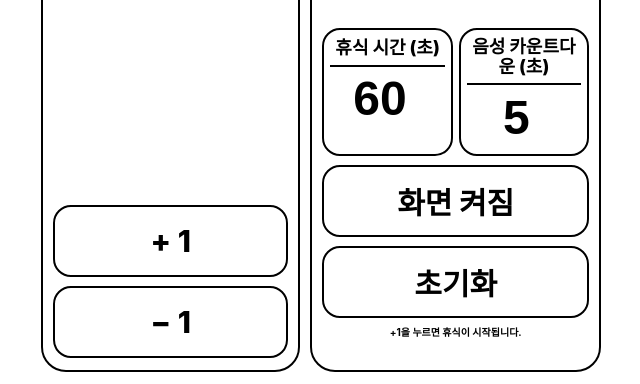
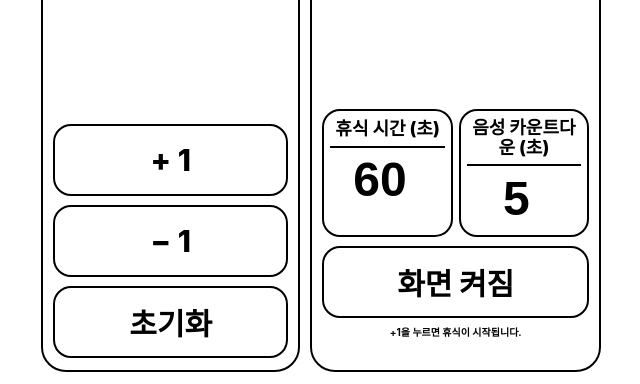
Before and after one commit to dh457vky9g-coder/W, a plain HTML site: page index.html in a window 1280 px wide. Shown: the part 416-800 px from the top of the page, without its empty margins (319-959 px from the left). Drawn offline with Linux system fonts and the light colour scheme.

Commit message:
Add files via upload

```diff
--- a/index.html
+++ b/index.html
@@ -29,6 +29,8 @@ button:active{background:#eee}
 .rest-setting-line{height:2px;background:#000}
 .rest-input{display:block;width:100%;height:clamp(52px,8vh,68px);border:0;border-radius:0;background:#fff;color:#000;text-align:center;font-size:clamp(30px,6.5vw,48px);font-weight:850;padding:2px;min-width:0}
 .rest-action{width:100%}
+.action-row{display:grid;grid-template-columns:1fr 1fr;gap:6px}
+.action-row button{min-width:0}
 .rest-action.on{background:#000;color:#fff}
 .status{font-size:10px;text-align:center;min-height:12px;font-weight:650;line-height:1.15}
 .wake-info{font-size:9px;text-align:center;min-height:10px;line-height:1.1}
@@ -56,11 +58,11 @@ button:active{background:#eee}
 }
 </style></head>
 <body><main><div class="columns">
-<section class="panel"><div class="pill">횟수</div><div class="count" id="count">0</div><div class="counter-buttons"><button id="plus">+ 1</button><button id="minus">− 1</button></div></section>
+<section class="panel"><div class="pill">횟수</div><div class="count" id="count">0</div><div class="counter-buttons"><button id="plus">+ 1</button><button id="minus">− 1</button><button class="rest-action" id="reset">초기화</button></div></section>
 <section class="panel"><div class="pill">휴식</div><div class="timer" aria-label="휴식 타이머">
   <div class="time-part" id="minutes">01</div>
   <div class="time-part" id="seconds">00</div>
-</div><div class="rest-controls"><div class="settings-row"><div class="rest-setting"><div class="rest-label">휴식 시간 (초)</div><div class="rest-setting-line"></div><input class="rest-input" id="restInput" type="number" min="5" max="3600" value="60" inputmode="numeric" aria-label="휴식 시간 초"></div><div class="rest-setting"><div class="rest-label">음성 카운트다운 (초)</div><div class="rest-setting-line"></div><input class="rest-input" id="countdownInput" type="number" min="1" max="3600" value="5" inputmode="numeric" aria-label="음성 카운트다운 초"></div></div><button class="rest-action" id="wakeToggle" aria-pressed="false">화면 켜짐</button><button class="rest-action" id="reset">초기화</button><div class="status" id="status">+1을 누르면 휴식이 시작됩니다.</div><div class="wake-info" id="wakeInfo"></div></div></section>
+</div><div class="rest-controls"><div class="settings-row"><div class="rest-setting"><div class="rest-label">휴식 시간 (초)</div><div class="rest-setting-line"></div><input class="rest-input" id="restInput" type="number" min="5" max="3600" value="60" inputmode="numeric" aria-label="휴식 시간 초"></div><div class="rest-setting"><div class="rest-label">음성 카운트다운 (초)</div><div class="rest-setting-line"></div><input class="rest-input" id="countdownInput" type="number" min="1" max="3600" value="5" inputmode="numeric" aria-label="음성 카운트다운 초"></div></div><button class="rest-action" id="wakeToggle" aria-pressed="false">화면 켜짐</button><div class="status" id="status">+1을 누르면 휴식이 시작됩니다.</div><div class="wake-info" id="wakeInfo"></div></div></section>
 </div></main>
 <script>
 let count=0,remaining=60,interval=null,running=false,lastSpoken=null;let wakeLock=null,wakeEnabled=false;const $=id=>document.getElementById(id);
```
